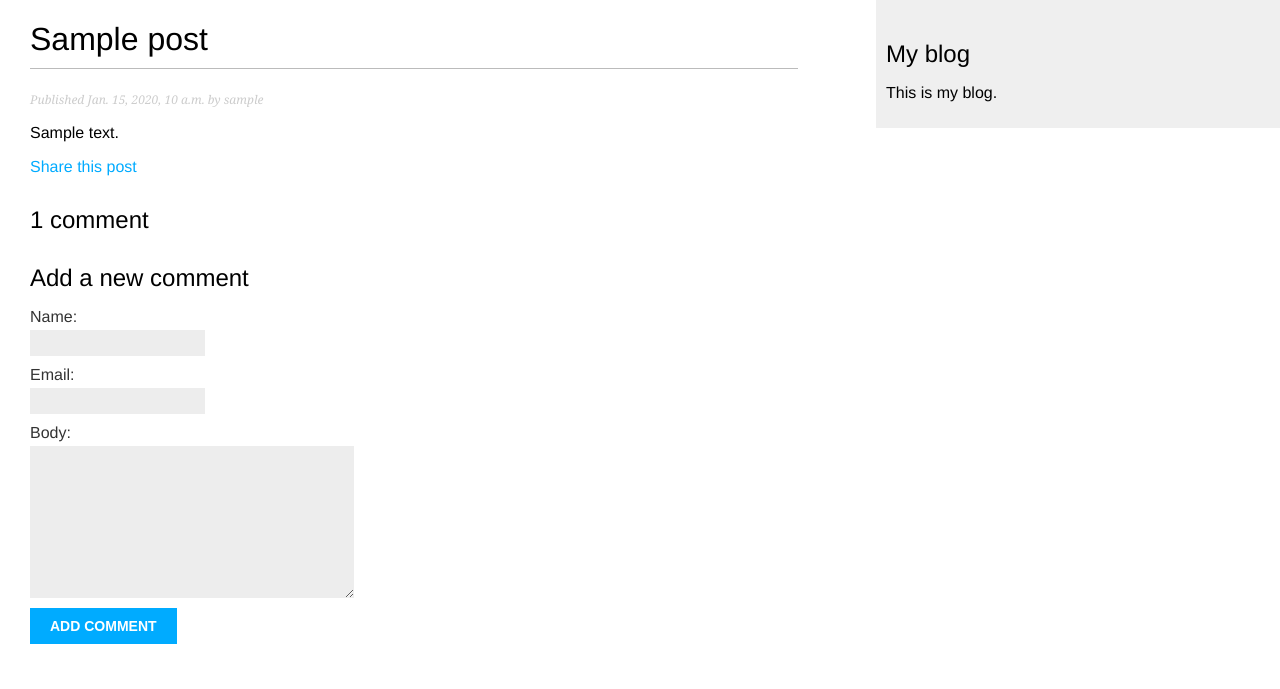
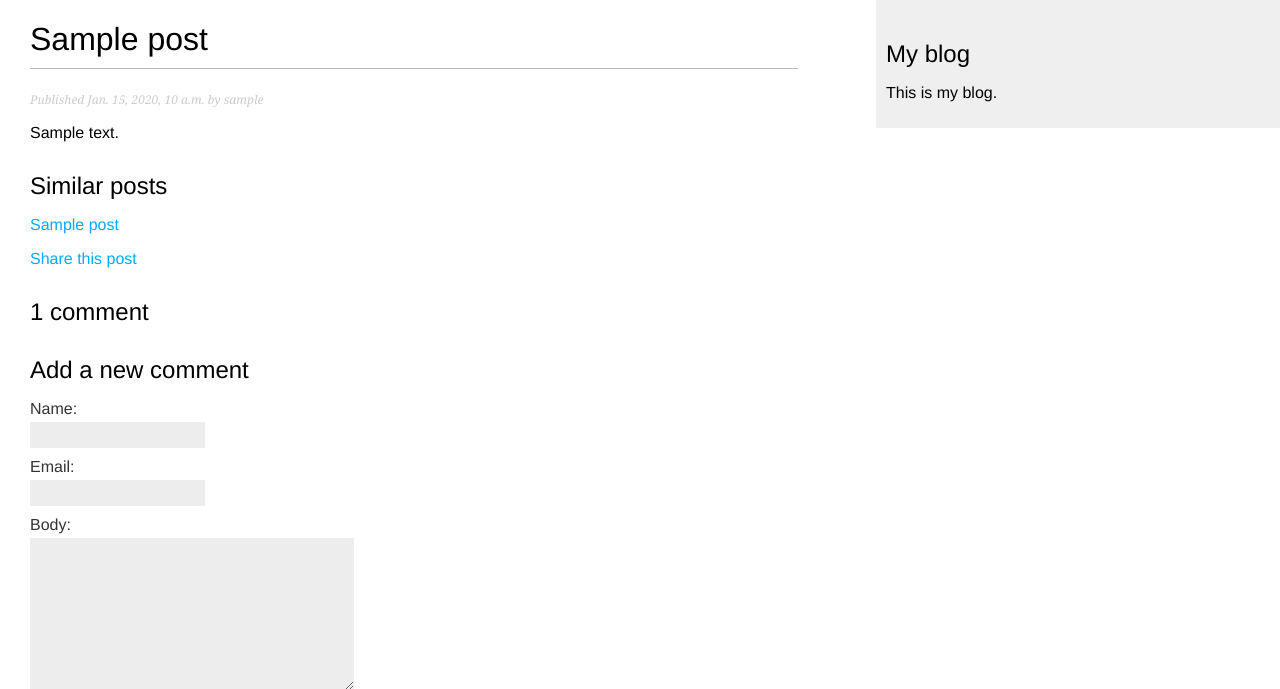
Before and after one commit to wmfinamore/mysite, a Django app: template blog/templates/blog/detail.html in a window 1280 px wide. Shown: the top 689 px of the page. Run offline with Django 3.2, Linux system fonts and the light colour scheme; tables that the repository leaves empty hold one stand-in row (values such as "Sample post"); the template is opened without the code that fills it: values that come from a table or form of the project are taken from there, most other values are stand-ins (such as "Sample title", 1, 10 or a date in 2020).

Commit message:
Implemented post recomendation based on similar tags

```diff
--- a/blog/templates/blog/detail.html
+++ b/blog/templates/blog/detail.html
@@ -6,6 +6,14 @@
         Published {{ post.publish }} by {{ post.author }}
     </p>
     {{ post.body|linebreaks }}
+    <h2>Similar posts</h2>
+    {% for post in similar_posts %}
+        <p>
+            <a href="{{ post.get_absolute_url }}">{{ post.title }}</a>
+        </p>
+    {% empty %}
+        There are no similar posts yet
+    {% endfor %}
     <p>
         <a href="{% url 'blog:post_share' post.id %}">Share this post</a>
     </p>
```
Also changed, not shown: blog/views.py (+6 -1 lines).
